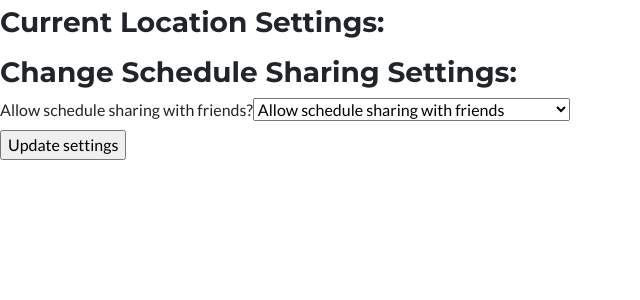
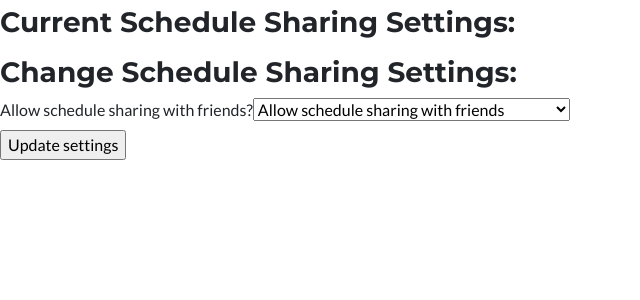
Before and after one commit to nancyhoangd/uvadirect, a Django app: page /profile_page/privacy/ in a window 1280 px wide. Shown: the part 104-404 px from the top of the page, without its empty margins (0-640 px from the left). Run offline with Django 3.2, Linux system fonts and the light colour scheme; some libraries are stand-ins or nearby versions.

Commit message:
privacy.html

```diff
--- a/mapsite/templates/mapsite/privacy.html
+++ b/mapsite/templates/mapsite/privacy.html
@@ -53,7 +53,7 @@
 
         <p>
             <h3>
-                Current Location Settings:
+                Current Schedule Sharing Settings:
             </h3>
                 {% if user.profile.schedule_sharing == False %}
                     <p>
```
